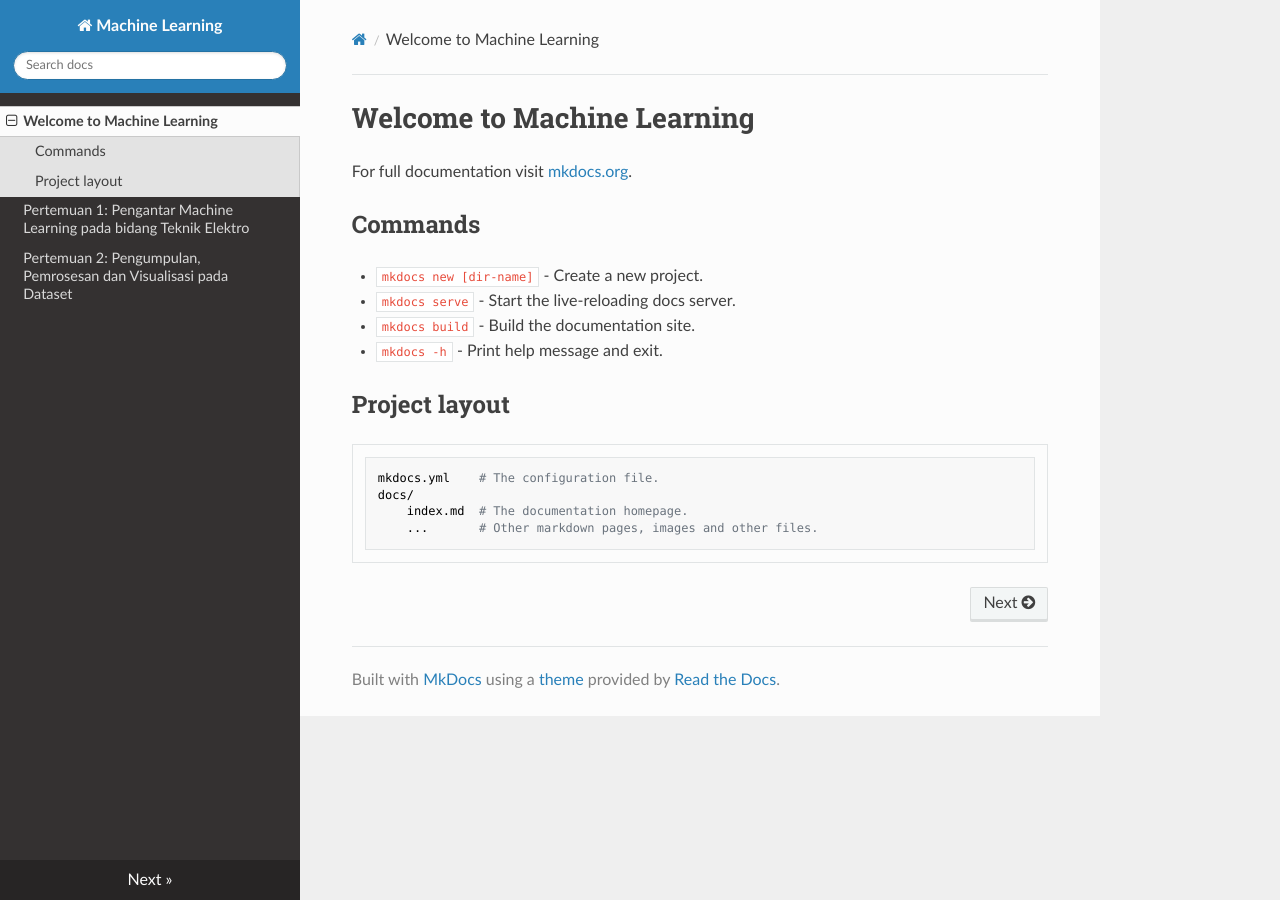
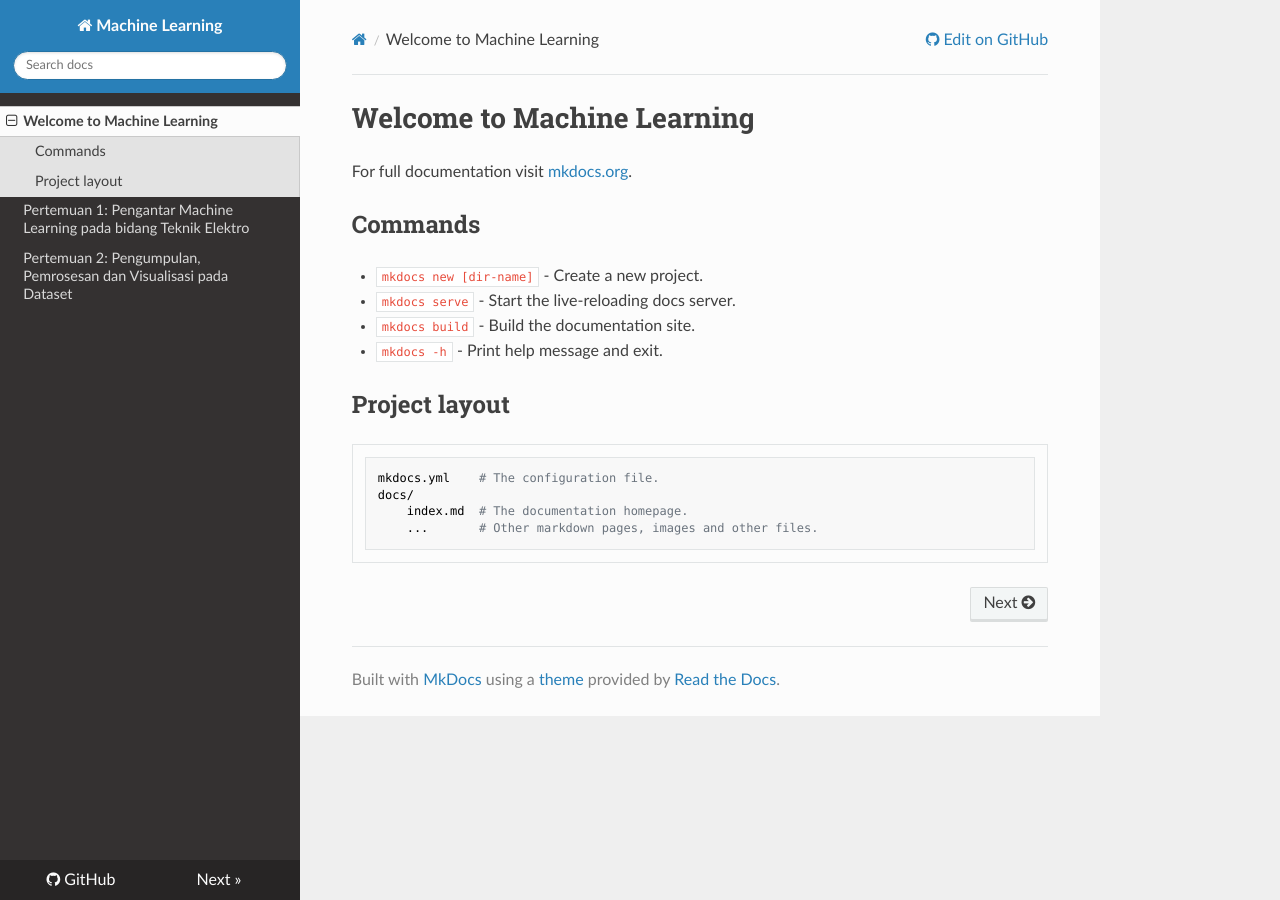
Before and after one commit to gramandha/data-docs, an MkDocs documentation site: the page built from docs/index.md, in a window 1280 px wide. Built offline with MkDocs 1.6.1, drawn with Linux system fonts in a browser that asks for light colours; nearby versions of some CDN libraries; some of the changed lines change nothing that is shown.

Commit message:
edit gihub

```diff
--- a/mkdocs.yml
+++ b/mkdocs.yml
@@ -1,5 +1,7 @@
 site_name: Machine Learning
 theme: readthedocs
+# repo_name: gramandha/gramandha-docs
+repo_url: https://github.com/gramandha/data-docs
 markdown_extensions:
   - pymdownx.superfences
   - pymdownx.tabbed
```
